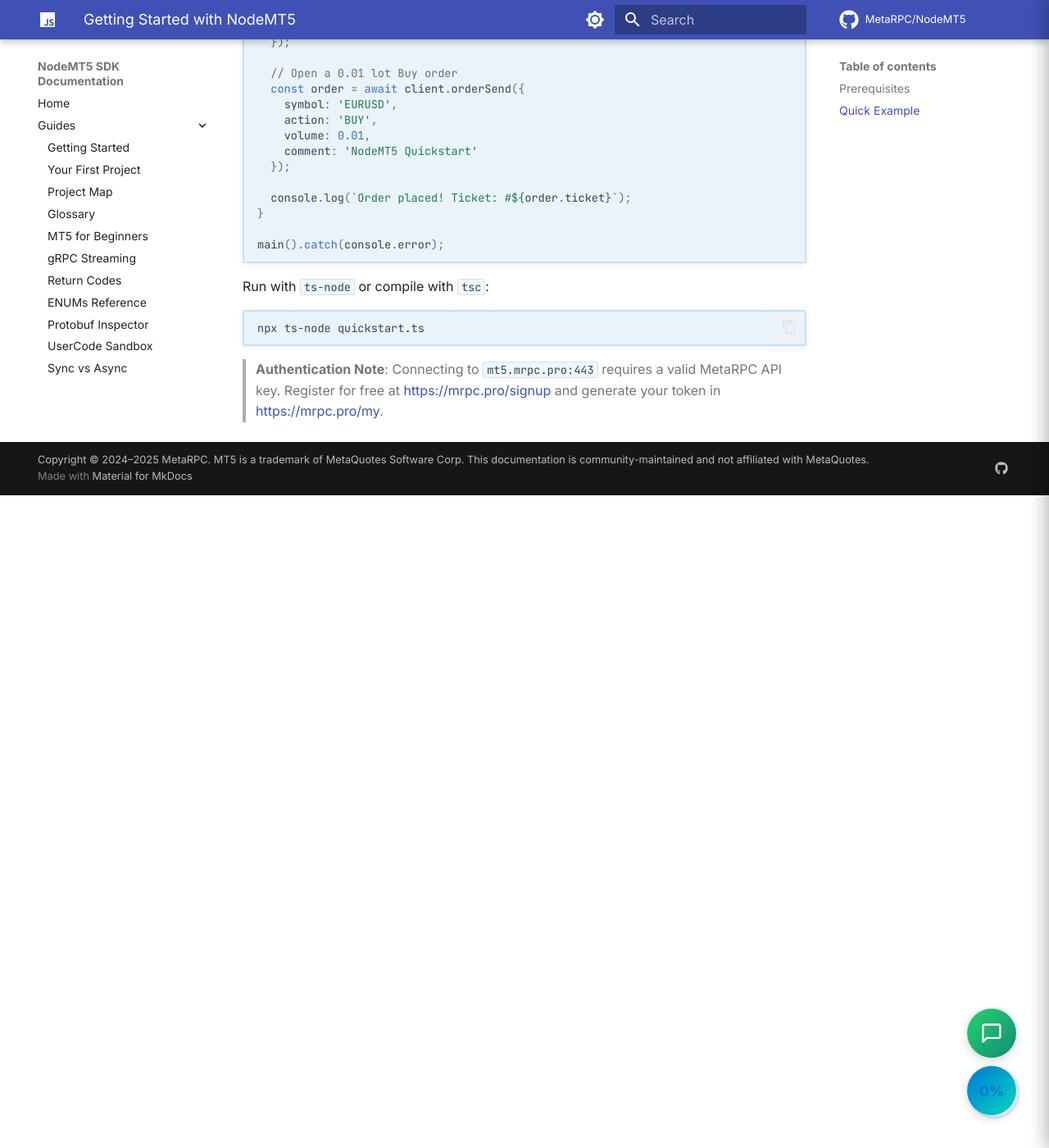
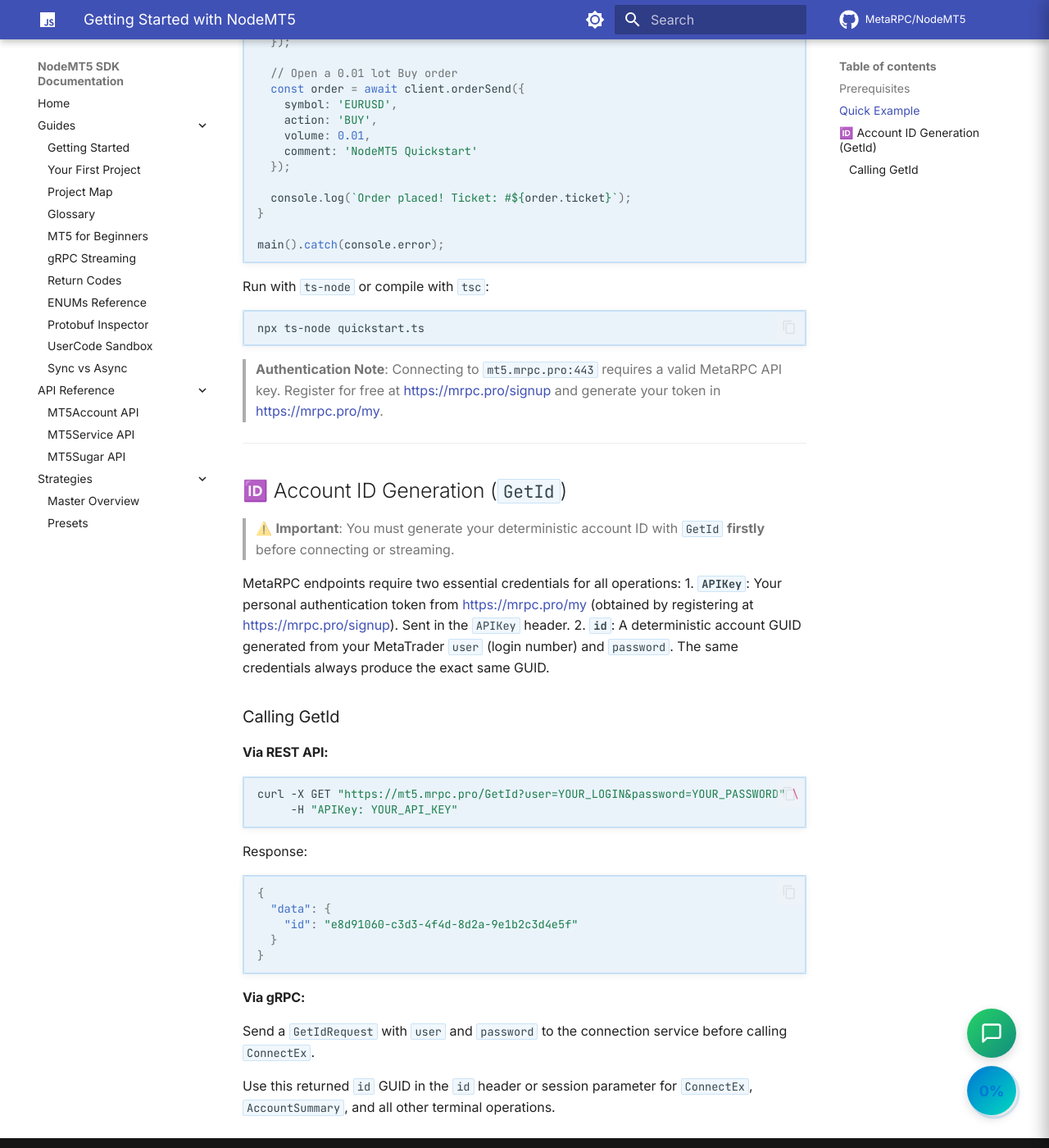
Before and after one commit to MetaRPC/NodeMT5, an MkDocs documentation site: the page built from docs/getting-started.md, in a window 1280 px wide and 1400 px high, scrolled down 827 px. Shown: the whole window at 82% size. Built offline with MkDocs 1.6.1 and Material for MkDocs 9.7.7, drawn with Linux system fonts in a browser that asks for light colours; comment, search, counter and statistics services are not loaded.

Commit message:
docs: document deterministic account ID generation via GetId before connecting

````diff
--- a/docs/getting-started.md
+++ b/docs/getting-started.md
@@ -54,3 +54,37 @@
 
 
 > **Authentication Note**: Connecting to `mt5.mrpc.pro:443` requires a valid MetaRPC API key. Register for free at [https://mrpc.pro/signup](https://mrpc.pro/signup) and generate your token in [https://mrpc.pro/my](https://mrpc.pro/my).
+
+
+
+---
+
+## 🆔 Account ID Generation (`GetId`)
+
+> ⚠️ **Important**: You must generate your deterministic account ID with `GetId` **firstly** before connecting or streaming.
+
+MetaRPC endpoints require two essential credentials for all operations:
+1. **`APIKey`**: Your personal authentication token from [https://mrpc.pro/my](https://mrpc.pro/my) (obtained by registering at [https://mrpc.pro/signup](https://mrpc.pro/signup)). Sent in the `APIKey` header.
+2. **`id`**: A deterministic account GUID generated from your MetaTrader `user` (login number) and `password`. The same credentials always produce the exact same GUID.
+
+### Calling GetId
+
+#### Via REST API:
+```bash
+curl -X GET "https://mt5.mrpc.pro/GetId?user=YOUR_LOGIN&password=YOUR_PASSWORD" \
+     -H "APIKey: YOUR_API_KEY"
+```
+
+Response:
+```json
+{
+  "data": {
+    "id": "e8d91060-c3d3-4f4d-8d2a-9e1b2c3d4e5f"
+  }
+}
+```
+
+#### Via gRPC:
+Send a `GetIdRequest` with `user` and `password` to the connection service before calling `ConnectEx`.
+
+Use this returned `id` GUID in the `id` header or session parameter for `ConnectEx`, `AccountSummary`, and all other terminal operations.
````
Also changed, not shown: README.md (+26 -0 lines), docs/All_Guides/GETTING_STARTED.md (+33 -0 lines), docs/All_Guides/Your_First_Project.md (+19 -3 lines), docs/connection.md (+16 -1 lines), docs/index.md (+3 -0 lines).
